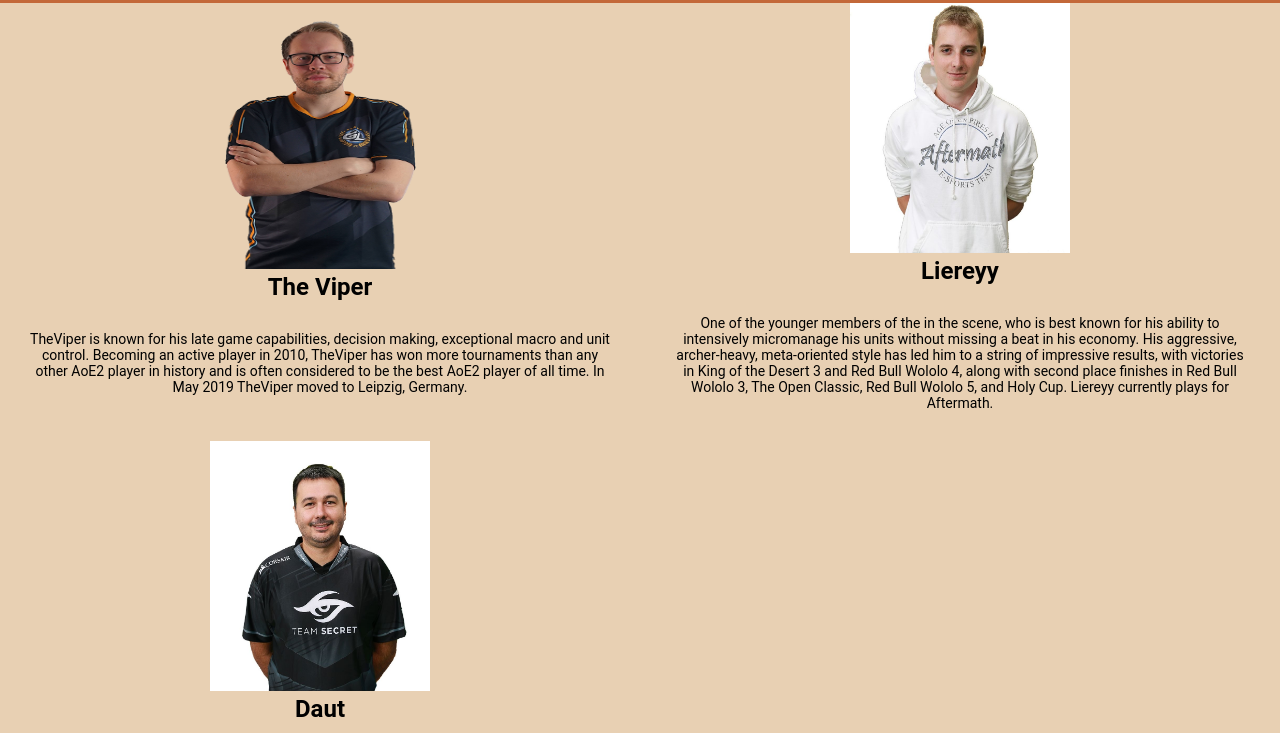
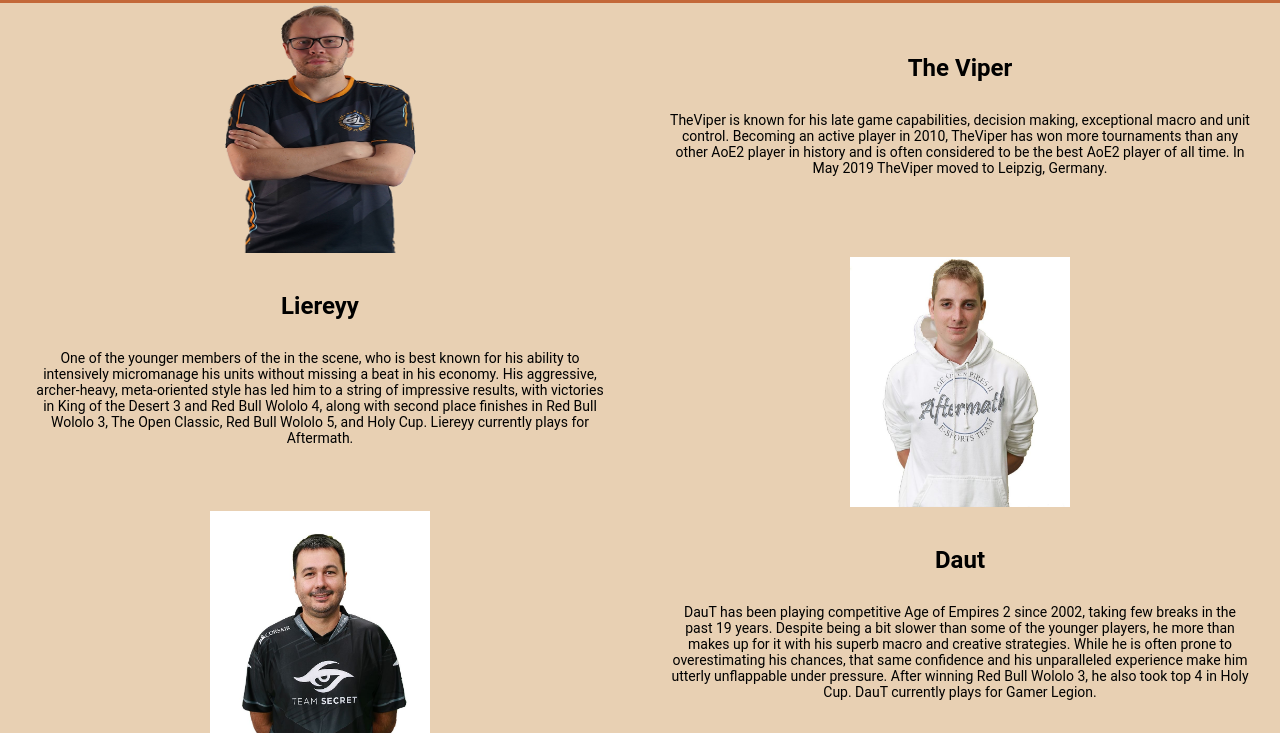
Before and after one commit to NachoLaprida/coder-proyecto-final, a plain HTML site: page paginas/proplayers.html in a window 1280 px wide. Shown: the part 67-800 px from the top of the page. Drawn offline with nearby package versions, Linux system fonts and the light colour scheme.

Commit message:
fixed pro player deskstop

```diff
--- a/css/main.css
+++ b/css/main.css
@@ -418,7 +418,19 @@ footer{
         border: solid var(--color-bordo);
     }
     /*------- PRO PLAYERS SECTION -------------------------------------------------------------*/
-    .players{
+/*     .players{
+        display: grid;
+        grid-template-columns: repeat(2, 1fr);
+        justify-items: center;
+        align-items: center;
+    } */
+    .pp1{
+        display: grid;
+        grid-template-columns: repeat(2, 1fr);
+        justify-items: center;
+        align-items: center;
+    }
+    .pp2{
         display: grid;
         grid-template-columns: repeat(2, 1fr);
         justify-items: center;
```
